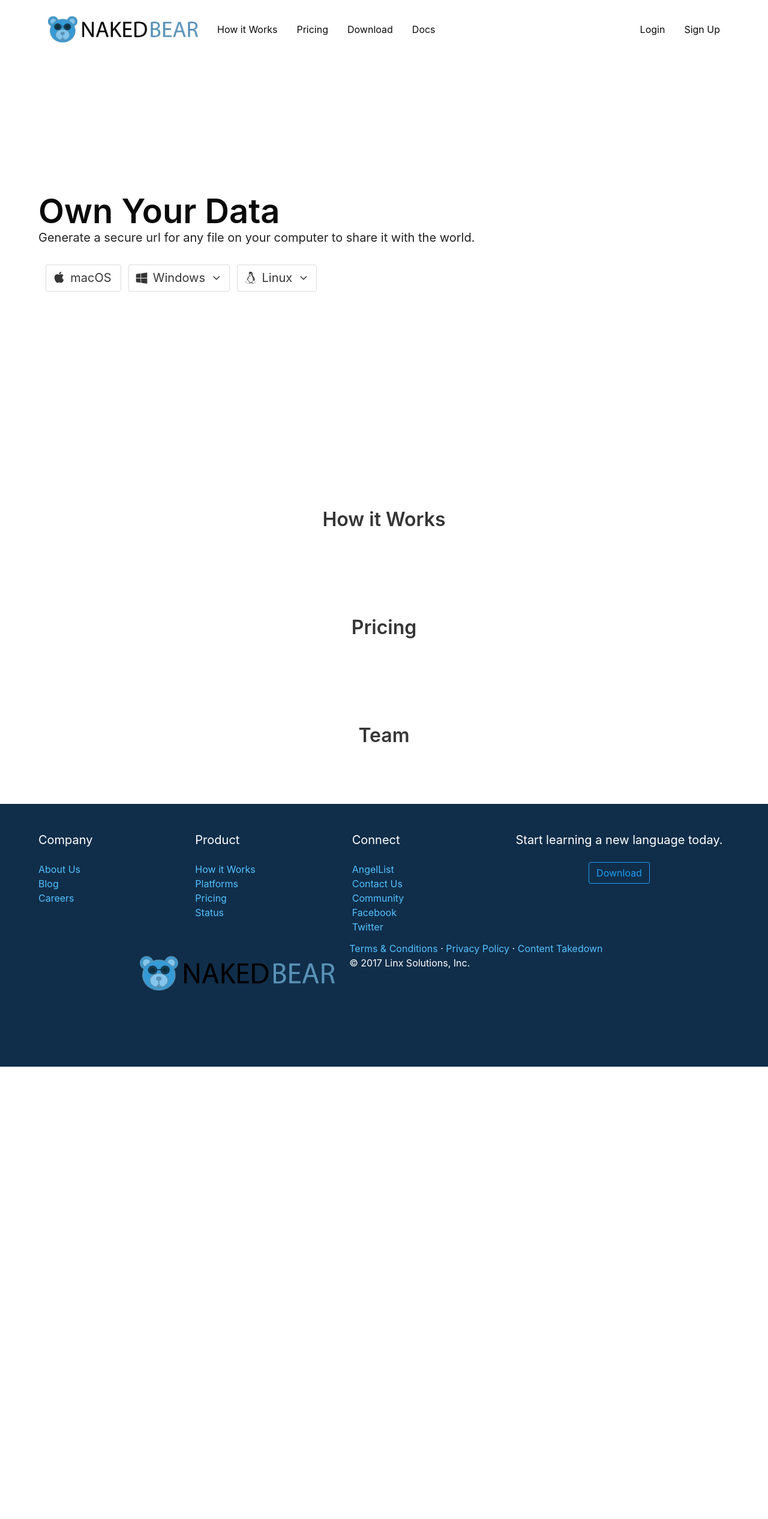
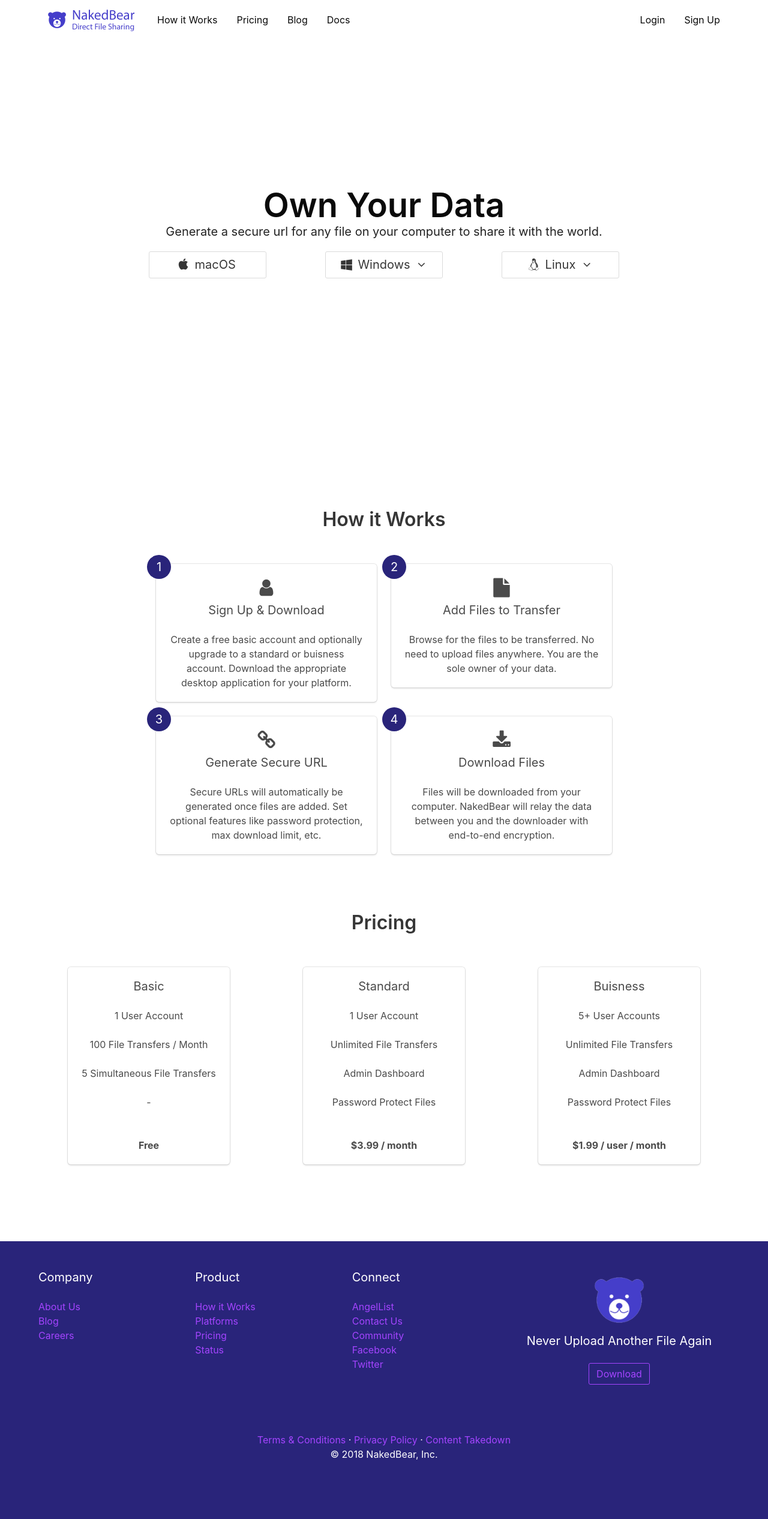
Before and after one commit to naked-bear/api, a Flask app: page / in a window 1280 px wide. Shown: the whole page at 60% size. Before the commit the page ends 1778 px from the top, so only its background shows below. Run offline with Flask 2, Linux system fonts and the light colour scheme; some libraries are stand-ins or nearby versions.

Commit message:
update page; logo; add content

```diff
--- a/web/static/css/style.css
+++ b/web/static/css/style.css
@@ -19,9 +19,12 @@
     height:5rem;
 }
 
+.spacing-md {
+    height:2rem;
+}
 
 .footer {
-    background-color:#102E4A;
+    background-color:#29247a;
     color:#ffffff;
 }
 
@@ -30,5 +33,31 @@
 }
 
 .footer a {
-    color:#55C1FF;
+    color:#a444ff;
 }
+
+.is-purple {
+	background-color: transparent;
+	color: #a444ff;
+	border-color: #a444ff;
+}
+
+.is-purple:hover {
+	background-color: #a444ff;
+	color: #29247a;
+	border-color: transparent;
+}
+
+.number {
+    background-color: #29247a;
+    color:#ffffff;
+    position: absolute;
+    z-index:10;
+    left:-15px;
+    top:-15px;
+    min-width: 2em;
+}
+
+.box {
+	position: relative;
+}
--- a/web/templates/index.html
+++ b/web/templates/index.html
@@ -5,6 +5,10 @@
             <link rel="stylesheet" type="text/css" href="{{ url_for('static', filename='css/font-awesome.css') }}">
             <link rel="stylesheet" type="text/css" href="{{ url_for('static', filename='css/bulma.css') }}">
             <link rel="stylesheet" type="text/css" href="{{ url_for('static', filename='css/style.css') }}">
+
+            <!-- <link rel="stylesheet" type="text/css" href="../static/css/font-awesome.css">
+            <link rel="stylesheet" type="text/css" href="../static/css/bulma.css">
+            <link rel="stylesheet" type="text/css" href="../static/css/style.css"> -->
 
             <script src="https://ajax.googleapis.com/ajax/libs/jquery/3.2.1/jquery.min.js"></script>
     </head>
@@ -18,7 +22,8 @@
               <div class="container">
                 <div class="navbar-brand">
                   <a class="navbar-item">
-                    <img src="{{ url_for('static', filename='images/banner.png') }}" alt="NakedBear" width="250">
+                    <img src="{{ url_for('static', filename='images/banner.png') }}" alt="NakedBear" width="150">
+                    <!-- <img src="../static/images/banner.png" alt="NakedBear" width="150"> -->
                   </a>
                   <span class="navbar-burger burger" data-target="navbarMenu">
                     <span></span>
@@ -35,7 +40,7 @@
                         Pricing
                       </a>
                         <a class="navbar-item" href="#">
-                        Download
+                        Blog
                       </a>
 
                         <a class="navbar-item" href="#">
@@ -58,7 +63,10 @@
 
           <!-- Hero content: will be in the middle -->
           <div class="hero-body">
-            <div class="container">
+            <div class="container has-text-centered is-centered">
+
+
+
               <h1 class="title major">
                 Own Your Data
               </h1>
@@ -71,22 +79,24 @@
                 <div class="spacing-sm"></div>
 
 
-                <div class="field is-grouped">
+                <div class="columns">
 
-                        <p class="control">
-                            <div class="navbar-item has-dropdown">
-                                <a class="button is-medium">
+                  <div class="column is-2"></div>
+
+                  <div class="column is-2 navbar-item has-dropdown">
+                      <a class="button is-medium is-fullwidth">
                           <span class="icon is-small">
                               <i class="fa fa-apple"></i>
                           </span>
                           <span>macOS</span>
                       </a>
                   </div>
-                        </p>
 
-                        <p class="control">
-                          <div id="windowsBtn" class="navbar-item has-dropdown">
-                            <a class="button is-medium" onclick="$('#windowsBtn').toggleClass('is-active')">
+                  <div class="column is-1"></div>
+
+
+                  <div id="windowsBtn" class="column is-2 navbar-item has-dropdown">
+                    <a class="button is-medium is-fullwidth" onclick="$('#windowsBtn').toggleClass('is-active')">
                         <span class="icon is-small">
                             <i class="fa fa-windows"></i>
                         </span>
@@ -106,12 +116,11 @@
                       </a>
                     </div>
                   </div>
-                        </p>
 
+                  <div class="column is-1"></div>
 
-                        <p class="control">
-                          <div id="linuxBtn" class="navbar-item has-dropdown">
-                            <a class="button is-medium" onclick="$('#linuxBtn').toggleClass('is-active')">
+                  <div id="linuxBtn" class="column is-2 navbar-item has-dropdown">
+                    <a class="button is-medium is-fullwidth" onclick="$('#linuxBtn').toggleClass('is-active')">
                         <span class="icon is-small">
                             <i class="fa fa-linux"></i>
                         </span>
@@ -131,7 +140,8 @@
                       </a>
                     </div>
                   </div>
-                        </p>
+
+                  <div class="column is-2"></div>
 
                 </div>
 
@@ -140,75 +150,192 @@
 
               </div>
             </div>
+          </div>
         </section>
 
 
 
         <section class="section">
-            <div class="container">
+            <div class="container is-centered has-text-centered">
                 <h1 class="title has-text-centered">How it Works</h1>
+
+                <div class="spacing-md"></div>
+
                 <div class="columns">
+
+                    <div class="column is-2"></div>
+
                     <div class="column">
-                        <h3 class="subtitle"></h3>
+                      <div class="box">
+                        <div class="number">1</div>
+                        <div class="spacing-sm"></div>
+                        <span class="icon fa-2x">
+                            <i class="fa fa-user"></i>
+                        </span>
+                        <div class="spacing-sm"></div>
+                        <h3 class="subtitle">Sign Up & Download</h3>
                         <p>
-
+                            Create a free basic account and optionally upgrade to a standard or buisness account. Download the appropriate desktop application for your
+                            platform.
                         </p>
+                      </div>
                     </div>
 
                     <div class="column">
-                        <h3 class="subtitle"></h3>
+                      <div class="box">
+                        <div class="number">2</div>
+                        <div class="spacing-sm"></div>
+                        <span class="icon fa-2x">
+                            <i class="fa fa-file"></i>
+                        </span>
+                        <div class="spacing-sm"></div>
+                        <h3 class="subtitle">Add Files to Transfer</h3>
                         <p>
-
+                            Browse for the files to be transferred. No need to upload files anywhere. You are the sole owner of your data.
                         </p>
                       </div>
+                    </div>
+
+                    <div class="column is-2"></div>
+                </div>
+                <div class="columns">
+
+                    <div class="column is-2"></div>
+
+                    <div class="column">
+                        <div class="box">
+                          <div class="number">3</div>
+                          <div class="spacing-sm"></div>
+                          <span class="icon fa-2x">
+                            <i class="fa fa-link"></i>
+                          </span>
+                          <div class="spacing-sm"></div>
+                          <h3 class="subtitle">Generate Secure URL</h3>
+                          <p>
+                              Secure URLs will automatically be generated once files are added. Set optional features like password protection, max download limit, etc.
+                          </p>
+                        </div>
+                    </div>
+
+                    <div class="column">
+                        <div class="box">
+                          <div class="number">4</div>
+                          <div class="spacing-sm"></div>
+                          <span class="icon fa-2x">
+                            <i class="fa fa-download"></i>
+                          </span>
+                          <div class="spacing-sm"></div>
+                          <h3 class="subtitle">Download Files</h3>
+                          <p>
+                              Files will be downloaded from your computer. NakedBear will relay the data between you and the downloader with end-to-end encryption.
+                          </p>
+                        </div>
+                    </div>
+
+                    <div class="column is-2"></div>
                 </div>
             </div>
         </section>
 
 
 
-        <section class="section">
-            <div class="container">
-                <h1 class="title has-text-centered">Pricing</h1>
-                <div class="columns">
-                    <div class="column">
-                        <h3 class="subtitle"></h3>
-                        <p>
+        <section id="pricing" class="section">
+            <div class="container has-text-centered">
+                <h1 class="title">
+                    Pricing
+                </h1>
 
+                <div class="spacing-md"></div>
+
+                <div class="columns has-text-centered is-centered">
+
+                    <div class="column is-3">
+                        <div class="box">
+                            <h2 class="subtitle">
+                                Basic
+                            </h2>
+
+                            <p class="content">
+                                1 User Account
                             </p>
-                    </div>
-
-                    <div class="column">
-                        <h3 class="subtitle"></h3>
-                        <p>
-
+                            <p class="content">
+                                100 File Transfers / Month
+                            </p>
+                            <p class="content">
+                                5 Simultaneous File Transfers
+                            </p>
+                            <p class="content">
+                               -
+                            </p>
+                            <br>
+                            <p class="content has-text-weight-bold">
+                                Free
                             </p>
                         </div>
                     </div>
-            </div>
-        </section>
 
+                    <div class="column is-1"></div>
 
+                    <div class="column is-3">
+                        <div class="box">
+                            <h2 class="subtitle">
+                                Standard
+                            </h2>
 
-        <section class="section">
-            <div class="container">
-                <h1 class="title has-text-centered">Team</h1>
-                <div class="columns">
-                    <div class="column">
-                        <h3 class="subtitle"></h3>
-                        <p>
-
+                            <p class="content">
+                                1 User Account
                             </p>
-                    </div>
-
-                    <div class="column">
-                        <h3 class="subtitle"></h3>
-                        <p>
-
+                            <p class="content">
+                                Unlimited File Transfers
+                            </p>
+                            <p class="content">
+                                Admin Dashboard
+                            </p>
+                            <p class="content">
+                                Password Protect Files
+                            </p>
+                            <br>
+                            <p class="content has-text-weight-bold">
+                                $3.99 / month
                             </p>
                         </div>
                     </div>
+
+                    <div class="column is-1"></div>
+
+                    <div class="column is-3">
+                        <div class="box">
+                            <h2 class="subtitle">
+                                Buisness
+                            </h2>
+
+                            <p class="content">
+                                5+ User Accounts
+                            </p>
+                            <p class="content">
+                                Unlimited File Transfers
+                            </p>
+                            <p class="content">
+                               Admin Dashboard
+                            </p>
+                            <p class="content">
+                               Password Protect Files
+                            </p>
+                            <br>
+                            <p class="content has-text-weight-bold">
+                                $1.99 / user / month
+                            </p>
                         </div>
+                    </div>
+
+
+                </div>
+
+
+            </div>
+
+            <div class="spacing-lg"></div>
+
         </section>
 
 
@@ -242,41 +369,29 @@
 
                 <div class="column is-4 has-text-centered is-centered is-hidden-touch">
                     <div>
-                        <h3 class="subtitle">Start learning a new language today.</h3>
-                        <a href="#" class="button is-info is-outlined">Download</a>
+                        <img src="{{ url_for('static', filename='images/logo.png') }}" width="100">
+                        <!-- <img src="../static/images/logo.png" width="100"> -->
+                        <h3 class="subtitle">Never Upload Another File Again</h3>
+                        <button href="#" class="button is-purple is-outlined">Download</button>
                     </div>
 
                 </div>
             </div>
           </div>
 
-          <div class="columns">
-              <div class="column"></div>
+          <div class="spacing-lg"></div>
 
-              <div class="column is-8">
-                  <div class="columns">
-                      <div class="column is-5 is-hidden-touch">
-                        <img src="{{ url_for('static', filename='images/banner.png') }}">
-                      </div>
-
-                      <div class="column is-centered">
-                          <div>
+          <div class="has-text-centered">
               <a href="#">Terms &amp; Conditions</a>
               ·
               <a href="#">Privacy Policy</a>
               ·
               <a href="#">Content Takedown</a>
               <p>
-                                  © 2017 Linx Solutions, Inc.
+                  © 2018 NakedBear, Inc.
               </p>
           </div>
 
-                      </div>
-                  </div>
-              </div>
-
-              <div class="column"></div>
-          </div>
         </footer>
 
 
```
Also changed, not shown: web/static/images/banner.png, web/static/images/logo.png. Lines whose indentation alone changed are shown as unchanged.
